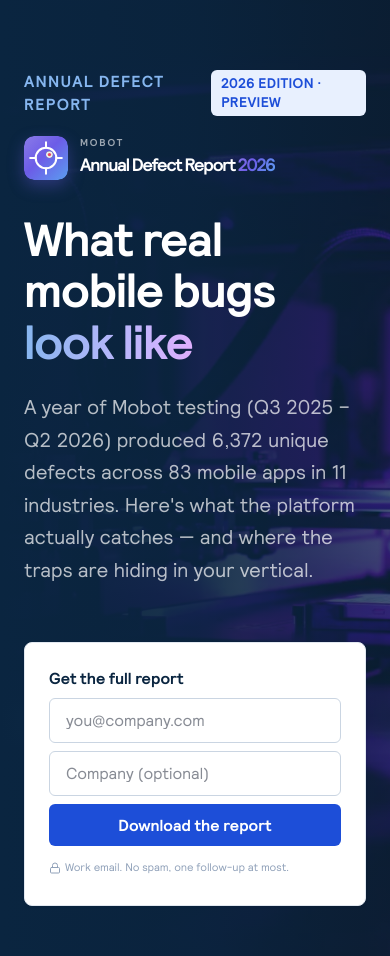
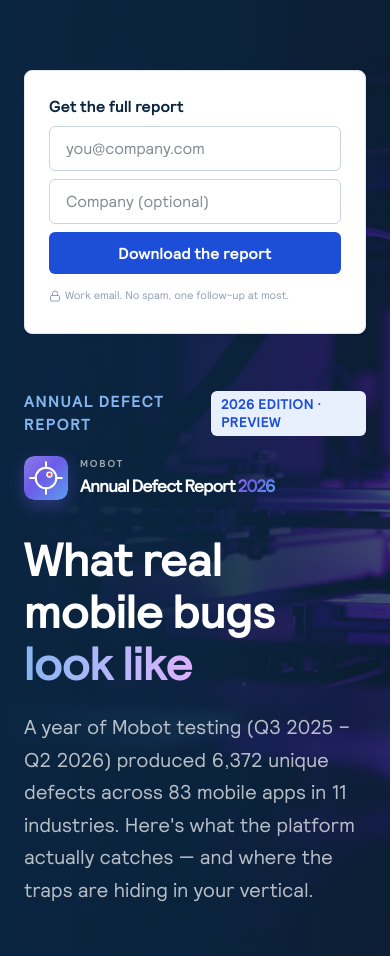
Before and after one commit to csword-csword/Mobot, a Next.js app: page /resources/annual-defect-report in a window 390 px wide. Shown: the part 126-1082 px from the top of the page. Built offline with nearby package versions, Linux system fonts and the light colour scheme; no server answers.

Commit message:
Draft: ADR mobile gate above hero copy (review only).
On small screens with mobileAsideFirst, show the download form before title/intro; desktop two-column unchanged. Slightly larger work-email error. No HubSpot field or WIP/Insight Tag changes.

```diff
--- a/src/app/resources/annual-defect-report/page.tsx
+++ b/src/app/resources/annual-defect-report/page.tsx
@@ -27,6 +27,7 @@
       <PageHero
         dark
         bgImage="/images/lab/DSC_3353.webp"
+        mobileAsideFirst
         eyebrow="Annual Defect Report"
         badge="2026 edition · preview"
         title={
--- a/src/components/ReportDownload.tsx
+++ b/src/components/ReportDownload.tsx
@@ -104,7 +104,7 @@
           {pending ? 'Unlocking…' : 'Download the report'}
         </button>
       </div>
-      {error && <p className="mt-2 text-[11px] text-red-600">{error}</p>}
+      {error && <p className="mt-2 text-sm text-red-600" role="alert">{error}</p>}
       <p className="mt-2 text-[11px] text-slate-400 inline-flex items-center gap-1">
         <Lock className="w-3 h-3" /> Work email. No spam, one follow-up at most.
       </p>
--- a/src/components/ui/PageHero.tsx
+++ b/src/components/ui/PageHero.tsx
@@ -17,6 +17,8 @@
   secondary?: Cta;
   /** Optional visual rendered to the right on large screens. */
   aside?: ReactNode;
+  /** On small screens, render aside before title/intro (ADR gate). Desktop order unchanged. */
+  mobileAsideFirst?: boolean;
   /** Center the text (no aside). */
   center?: boolean;
   /** Use the navy hero treatment. */
@@ -34,6 +36,7 @@
   primary,
   secondary,
   aside,
+  mobileAsideFirst,
   center,
   dark,
   bgImage,
@@ -67,7 +70,7 @@
           aside ? 'grid lg:grid-cols-2 gap-14 items-center' : ''
         } ${center ? 'text-center' : ''}`}
       >
-        <div className={center ? 'mx-auto max-w-[46rem]' : 'max-w-[44rem]'}>
+        <div className={`${center ? 'mx-auto max-w-[46rem]' : 'max-w-[44rem]'} ${mobileAsideFirst ? 'order-2 lg:order-1' : ''}`}>
           <div className={`flex items-center gap-3 mb-5 ${center ? 'justify-center' : ''}`}>
             <p className={`${eyebrowClass} hero-line hero-line-1`}>{eyebrow}</p>
             {badge && (
@@ -113,7 +116,11 @@
             </div>
           )}
         </div>
-        {aside && <div className="hero-line hero-line-5">{aside}</div>}
+        {aside && (
+          <div className={`hero-line hero-line-5 ${mobileAsideFirst ? 'order-1 lg:order-2' : ''}`}>
+            {aside}
+          </div>
+        )}
       </div>
     </section>
   );
```
